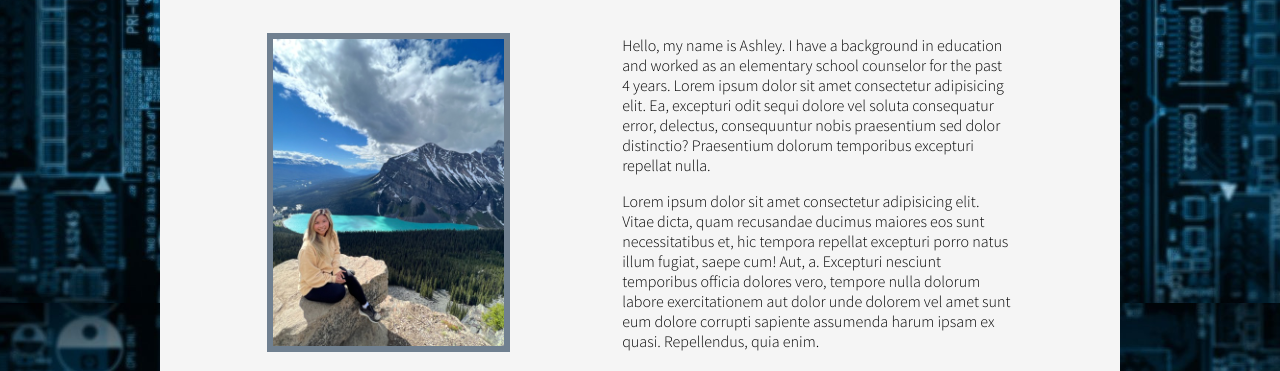
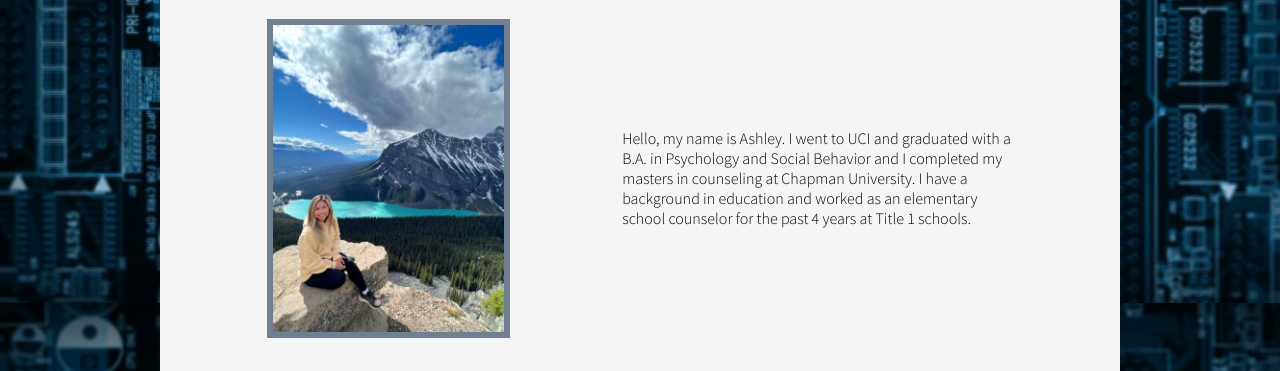
Before and after one commit to ashleylho/prep-portfolio, a website: page index.html in a window 1280 px wide. Shown: the part 497-868 px from the top of the page. Drawn offline with Linux system fonts and the light colour scheme.

Commit message:
Updated portfolio page project

```diff
--- a/index.html
+++ b/index.html
@@ -25,9 +25,9 @@
       <h1 class="col-12">ABOUT ME</h1>
       <img src="/assets/ashley-ho.JPG" alt="Ashley Ho Portrait" class="col-3 about-image">
       <div class="col-5 text-align-reset">
-        <p>Hello, my name is Ashley. I have a background in education and worked as an elementary school counselor for the past 4 years. Lorem ipsum dolor sit amet consectetur adipisicing elit. Ea, excepturi odit sequi dolore vel soluta consequatur error, delectus, consequuntur nobis praesentium sed dolor distinctio? Praesentium dolorum temporibus excepturi repellat nulla.</p>
-        <p>Lorem ipsum dolor sit amet consectetur adipisicing elit. Vitae dicta, quam recusandae ducimus maiores eos sunt necessitatibus et, hic tempora repellat excepturi porro natus illum fugiat, saepe cum! Aut, a.
-        Excepturi nesciunt temporibus officia dolores vero, tempore nulla dolorum labore exercitationem aut dolor unde dolorem vel amet sunt eum dolore corrupti sapiente assumenda harum ipsam ex quasi. Repellendus, quia enim.</p>
+        <p>Hello, my name is Ashley. I went to UCI and graduated with a B.A. in Psychology and Social Behavior and I completed my
+        masters in counseling at Chapman University. I have a background in education and worked as an elementary school
+        counselor for the past 4 years at Title 1 schools.</p>
       </div>
     </div>
     <div id="tech" class="row justify-evenly pb-50 tech-section">
```
